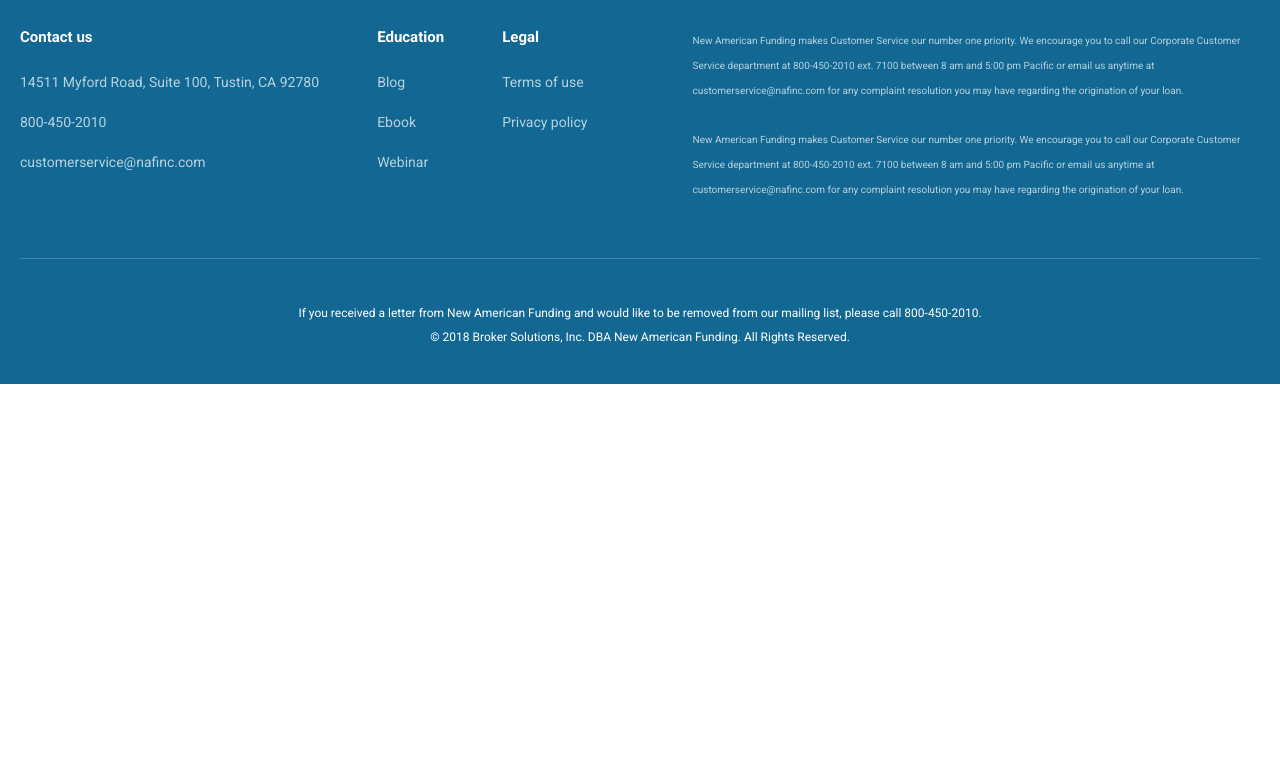
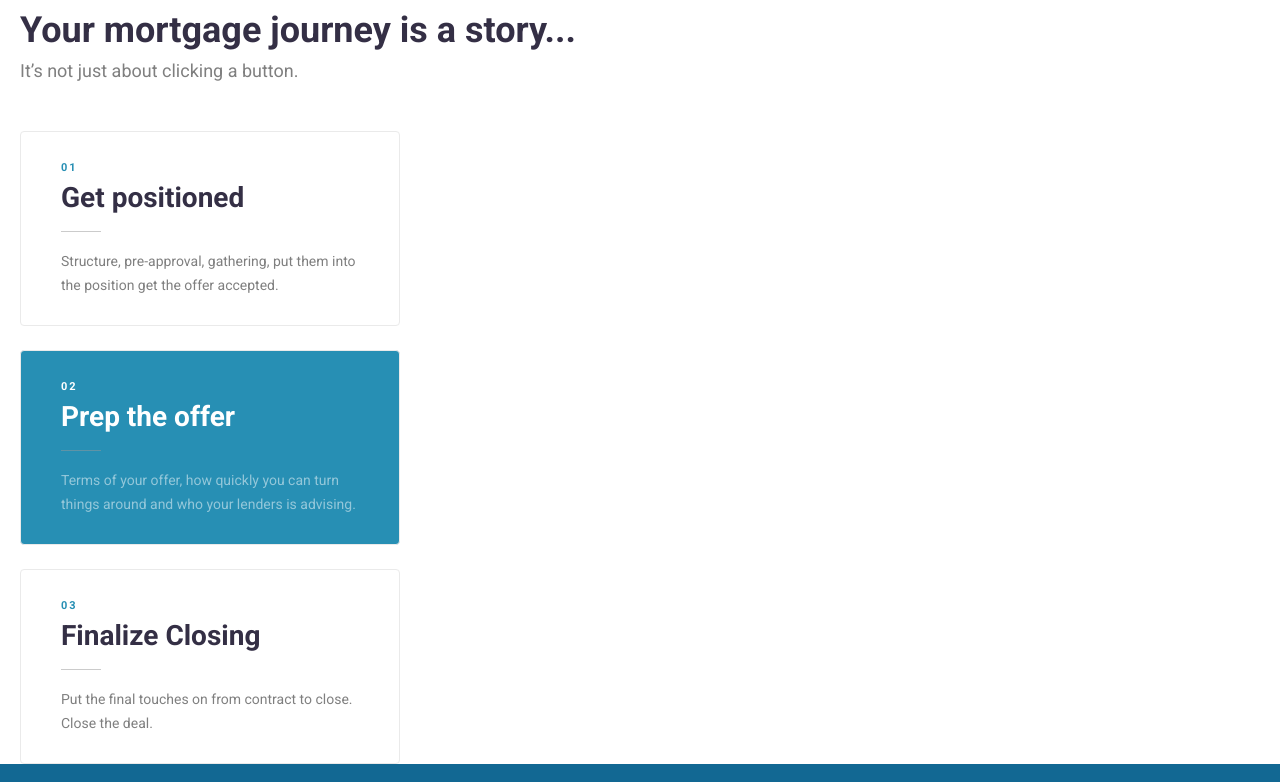
Before and after one commit to AlbertSvet/Mortg, a React (Create React App) app: page / in a window 1280 px wide. Shown: the part 1740-2522 px from the top of the page. Before the commit the page ends 2124 px from the top, so only its background shows below. Built offline with nearby package versions, Linux system fonts and the light colour scheme; data requests are answered from the project's data file.

Commit message:
Page Work Story Сreated

```diff
--- a/db.json
+++ b/db.json
@@ -23,7 +23,8 @@
           "name": "Docs master",
           "icon": "/images/icons_person1/Docs_master.svg"
         }
-        ]
+      ],
+      "id": "a829"
     },
     {
       "title": "The Educator",
@@ -48,8 +49,8 @@
           "name": "Linguist",
           "icon": "/images/icons_person2/guru.svg"
         }
-
-        ]
+      ],
+      "id": "8a82"
     },
     {
       "title": "The Innovator",
@@ -65,7 +66,28 @@
           "name": "Problem Solving",
           "icon": "path/to/icon4.png"
         }
-        ]
+      ],
+      "id": "5aef"
+    }
+  ],
+  "story":[
+    {
+      "id": "01",
+      "title": "Get positioned",
+      "text": "Structure, pre-approval, gathering, put them into the position get the offer accepted.",
+      "active": false
+    },
+    {
+      "id": "02",
+      "title": "Prep the offer",
+      "text": "Terms of your offer, how quickly you can turn things around and who your lenders is advising.",
+      "active": true
+    },
+    {
+      "id": "03",
+      "title": "Finalize Closing",
+      "text": "Put the final touches on from contract to close. Close the deal.",
+      "active": false
     }
   ]
 }
--- a/src/component/app/App.js
+++ b/src/component/app/App.js
@@ -1,5 +1,5 @@
 import './App.scss';
-import { Header, Footer, Finding, Getting } from '../page';
+import { Header, Footer, Finding, Getting, Story} from '../page';
 
 function App() {
   return (
@@ -21,6 +21,20 @@
               </div>
             </section>
 
+            <section class='story'>
+              <div class='story__container _container'>
+                <h2 class='story__title'>Your mortgage journey is a story...</h2>
+                <h3 class='story__subTitle'>It’s not just about clicking a button.</h3>
+
+                <div class='story__main'>
+                    <div class='story__left-item'>
+                          <Story/>
+                    </div>
+                    <div class='story__right-item'></div>
+                </div>
+
+              </div>
+            </section>
         </main>
 
 
--- a/src/component/getting/Getting.js
+++ b/src/component/getting/Getting.js
@@ -9,16 +9,14 @@
     const data = new Server();
 
     useEffect(()=>{
-        data.getData()
+        data.getData('mentors')
          .then(res => setData(res))
          .catch(er => console.log(er))
     },[])
 
-    console.log(result)
 
     return(
         <View result={result}/>
-
     )
 }
 
@@ -26,7 +24,7 @@
 
             const element = result.map((item,i) =>{
                 const {name,videoUrl,thumbs,title,text,skills } = item
-                const nameAvtor = item.name.split(' ').slice(-1)
+                const nameAvtor = name.split(' ').slice(-1)
 
                 return(
                     <div class='getting__item' key={i}>
--- a/src/component/page/index.js
+++ b/src/component/page/index.js
@@ -3,5 +3,6 @@
 import Footer from "../footer/Footer";
 import Getting from "../getting/Getting";
 import BtnAnimation from "../btnAnim/BtnAnimation";
+import Story from "../story/Story";
 
-export {Finding, Header, Footer, Getting, BtnAnimation}
+export {Finding, Header, Footer, Getting, BtnAnimation, Story}
--- a/src/component/service/Service.js
+++ b/src/component/service/Service.js
@@ -1,14 +1,21 @@
 
 class Server {
-    apiKey = 'http://localhost:5000/mentors'
-    postData = async (url) => {
-            let res = await fetch(url)
-            return await res.json()
+    apiKey = 'http://localhost:5000/'
+
+
+    makeRequest = async (url, data={}) =>{
+        let res = await fetch(url, data)
+        return await res.json()
     }
 
-    getData = async () =>{
-       const res =  await this.postData(this.apiKey)
-       return res;
+    getData = async (id) =>{
+       return await this.makeRequest(this.apiKey + id)
+    }
+    postData = async (data) =>{
+        return await this.makeRequest(this.apiKey,{
+            method: 'POST',
+            body: data
+        })
     }
 }
 
--- /dev/null
+++ b/src/component/story/Story.js
@@ -0,0 +1,62 @@
+import './story.scss';
+import Server from '../service/Service';
+import { useState, useEffect } from 'react';
+
+const Story = () =>{
+    const [storyItem, setStoryItem] = useState([]);
+    const stor = new Server();
+    useEffect(()=>{
+        stor.getData('story')
+        .then(res => setStoryItem(res))
+        .catch(er => console.log(er))
+    },[])
+
+    console.log(storyItem)
+
+    const getId = (id) =>{
+        setStoryItem((prev) =>{
+            return(
+                prev.map((item,i) =>{
+                    if(i === id) {
+                       return {...item, active:!false}
+                    }else{
+                        return item
+                    }
+
+             })
+            )
+
+        })
+    }
+
+
+
+    return(
+        <View
+        getId={getId}
+        data={storyItem}/>
+    )
+}
+
+const View = (props) =>{
+    const {data,getId} = props;
+    const elemet = data.map((item,i)=>{
+        const {id,title,text,active} = item
+        let classNames = 'story__item';
+        if(active){
+            classNames += ' active'
+        }
+        return(
+            <div onClick={()=> getId(i)} key={i} class={classNames}>
+                <span class='story__span'>{id}</span>
+                <h3 class='story__item-title'>{title}</h3>
+                <p class='story__item-text'>{text}</p>
+            </div>
+        )
+    })
+    return(
+        elemet
+    )
+}
+
+export default Story
--- /dev/null
+++ b/src/component/story/story.scss
@@ -0,0 +1,117 @@
+.story {
+    padding-top: 104px;
+    // .story__container
+
+    &__container {}
+
+    // .story__title
+
+    &__title {
+        color: rgb(52, 47, 69);
+        font-family: Roboto;
+        font-size: 36px;
+        font-weight: 700;
+        line-height: 60px;
+
+    }
+
+    // .story__subTitle
+
+    &__subTitle {
+        color: rgb(0, 0, 0);
+        font-family: Roboto;
+        font-size: 18px;
+        font-weight: 400;
+        line-height: 21px;
+        opacity: 0.5;
+    }
+
+    // .story__main
+
+    &__main {
+        margin-top: 50px;
+        display: grid;
+        grid-template-columns: minmax(300px, 380px) 1fr;
+        grid-column-gap: 65px;
+    }
+
+    // .story__left-item
+
+    &__left-item {}
+
+    // .story__right-item
+
+    &__right-item {}
+}
+
+.story {
+
+    // .story__item
+
+    &__item {
+        padding: 28px 40px;
+        border: 1px solid rgb(234, 234, 234);
+        border-radius: 4px;
+        margin-bottom: 24px;
+        cursor: pointer;
+        &:last-child{
+            margin-bottom: 0px;
+        }
+        &.active{
+            background: rgb(39, 143, 180);
+            .story__item-title{
+                color: white;
+            }
+            .story__item-text{
+                color: white;
+            }
+            .story__span{
+                color: white;
+            }
+        }
+    }
+
+    &__span{
+        color: rgb(39, 143, 180);
+        font-family: Roboto;
+        font-size: 11px;
+        font-weight: 700;
+        line-height: 13px;
+        letter-spacing: 2px;
+        text-transform: uppercase;
+    }
+
+    // .story__item-title
+
+    &__item-title {
+        color: rgb(52, 47, 69);
+        font-family: Roboto;
+        font-size: 28px;
+        font-weight: 700;
+        line-height: 28px;
+        position: relative;
+        padding-bottom: 20px;
+        margin-bottom: 17px;
+        margin-top: 10px;
+        &::before{
+            content:'';
+            position: absolute;
+            bottom: 0;
+            left: 0;
+            height: 1px;
+            width: 40px;
+            background-color: rgb(151, 151, 151,0.5);
+        }
+    }
+
+    // .story__item-text
+
+    &__item-text {
+        color: rgb(0, 0, 0);
+        font-family: Roboto;
+        font-size: 14px;
+        font-weight: 400;
+        line-height: 24px;
+        opacity: 0.5;
+    }
+}
```
Lines whose indentation alone changed are shown as unchanged.
